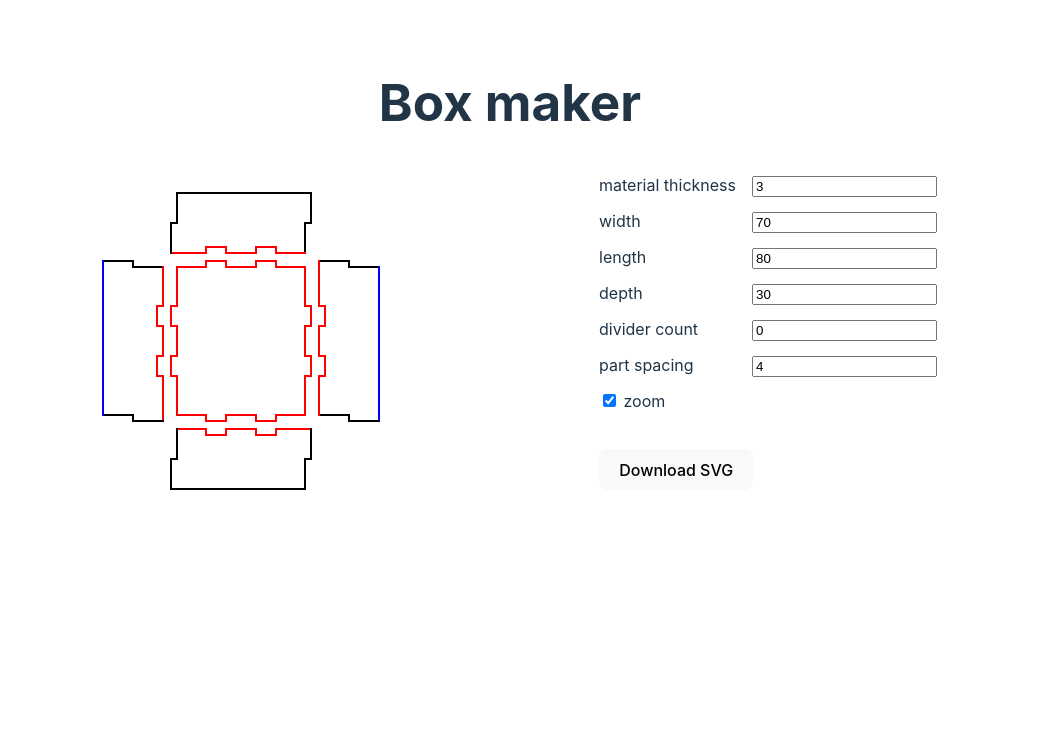
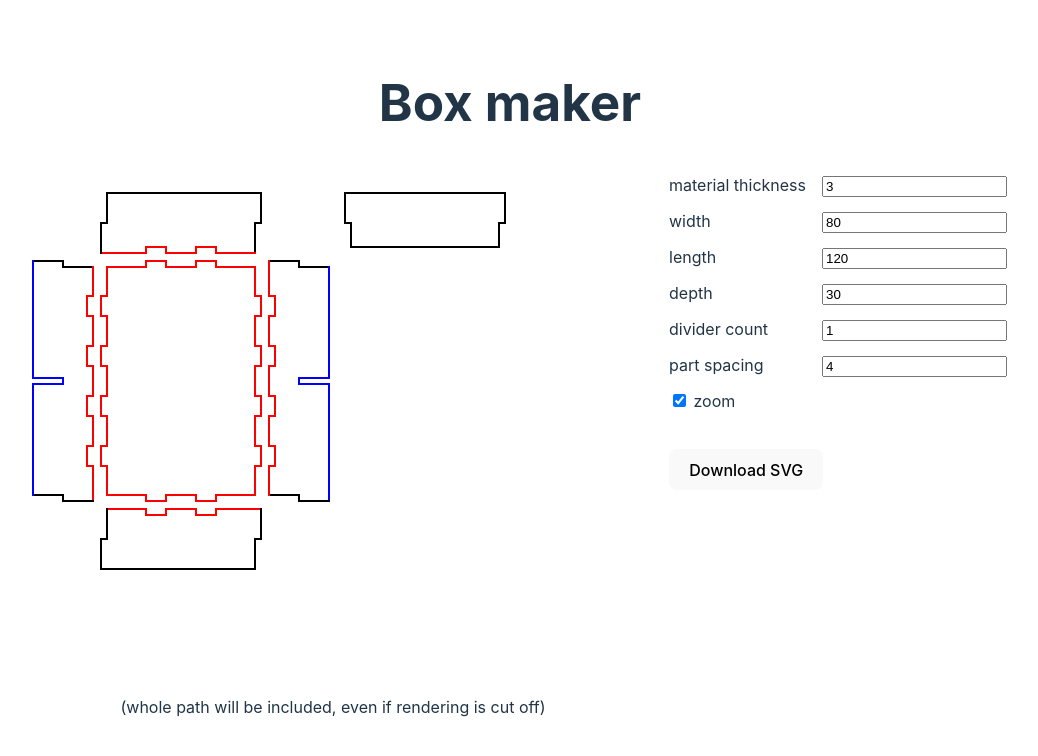
Before and after one commit to jacobcarpenter/box-maker, a React (Vite) app: page / in a window 1280 px wide. Shown: the top 756 px of the page, without its empty margins (130-1168 px from the left). Built offline with nearby package versions, Linux system fonts and the light colour scheme.

Commit message:
support greater precision

```diff
--- a/src/App.jsx
+++ b/src/App.jsx
@@ -40,8 +40,9 @@ function App() {
 			<h1>Box maker</h1>
 
 			<div className={styles.layout}>
+				<div>
 					<svg
-					width={500}
+						width={640}
 						height={500}
 						style={{
 							backgroundColor: '#fff',
@@ -54,6 +55,8 @@ function App() {
 							<BoxParts box={box} partSpacing={partSpacing} />
 						</g>
 					</svg>
+					<p>(whole path will be included, even if rendering is cut off)</p>
+				</div>
 				<div>
 					<PropertyEditor
 						model={model}
@@ -71,10 +74,10 @@ export default App;
 const defaultModel = {
 	box: {
 		materialThickness: 3,
-		width: 70,
-		length: 80,
+		width: 80,
+		length: 120,
 		depth: 30,
-		dividerCount: 0, // TODO: custom divider placement
+		dividerCount: 1, // TODO: custom divider placement
 	},
 	partSpacing: 4,
 	zoom: true,
--- a/src/NumberInput.jsx
+++ b/src/NumberInput.jsx
@@ -1,8 +1,59 @@
-export function NumberInput({ value, onChange, ...props }) {
+import { useEffect, useRef } from 'react';
+
+// so gross
+export function NumberInput({
+	value,
+	onChange,
+	step = 1,
+	precision,
+	...props
+}) {
+	const inputRef = useRef(null);
+
+	// TODO: can probably clean this up once `useEvent` is released
+	const onChangeRef = useRef(null);
+	useEffect(() => {
+		onChangeRef.current = onChange;
+	}, [onChange]);
+
+	useEffect(() => {
+		function handleWheel(e) {
+			if (typeof precision !== 'number') {
+				// don't prevent default if not overriding precision
+				return;
+			}
+
+			e.preventDefault();
+
+			if (!e.target.checkValidity()) {
+				return;
+			}
+
+			const changeAmount = (step ?? 1) / precision;
+
+			if (e.deltaY < 0) {
+				e.target.stepUp(changeAmount);
+			} else {
+				e.target.stepDown(changeAmount);
+			}
+
+			onChangeRef.current?.(parseFloat(e.target.value));
+		}
+
+		const inputInstance = inputRef.current;
+		inputInstance.addEventListener('wheel', handleWheel);
+
+		return () => {
+			inputInstance.removeEventListener('wheel', handleWheel);
+		};
+	}, [precision, step]);
+
 	return (
 		<input
+			ref={inputRef}
 			type="number"
 			required
+			step={precision ?? step}
 			min={0}
 			defaultValue={`${value}`}
 			onChange={(e) => {
--- a/src/PropertyEditor.jsx
+++ b/src/PropertyEditor.jsx
@@ -27,24 +27,31 @@ export function PropertyEditor({ model, onChange, onSave }) {
 						makeModelPartial={(value) => ({
 							box: { materialThickness: value },
 						})}
+						precision={0.001}
+						step={0.5}
 					/>
 
 					<NumberProperty
 						title="width"
 						value={model.box.width}
 						makeModelPartial={(value) => ({ box: { width: value } })}
+						precision={0.001}
+						step={10}
 					/>
 
 					<NumberProperty
 						title="length"
 						value={model.box.length}
 						makeModelPartial={(value) => ({ box: { length: value } })}
+						precision={0.001}
+						step={10}
 					/>
 
 					<NumberProperty
 						title="depth"
 						value={model.box.depth}
 						makeModelPartial={(value) => ({ box: { depth: value } })}
+						precision={0.001}
 					/>
 
 					<NumberProperty
@@ -82,7 +89,7 @@ export function PropertyEditor({ model, onChange, onSave }) {
 	);
 }
 
-function NumberProperty({ title, value, makeModelPartial }) {
+function NumberProperty({ title, value, makeModelPartial, ...props }) {
 	const { formId, onChange } = useContext(ModelChangeContext);
 	const id = `${formId}-${title.replace(' ', '-')}`;
 
@@ -97,6 +104,7 @@ function NumberProperty({ title, value, makeModelPartial }) {
 					id={id}
 					value={value}
 					onChange={(value) => onChange(makeModelPartial(value))}
+					{...props}
 				/>
 			</div>
 		</>
```
Lines whose indentation alone changed are shown as unchanged.
